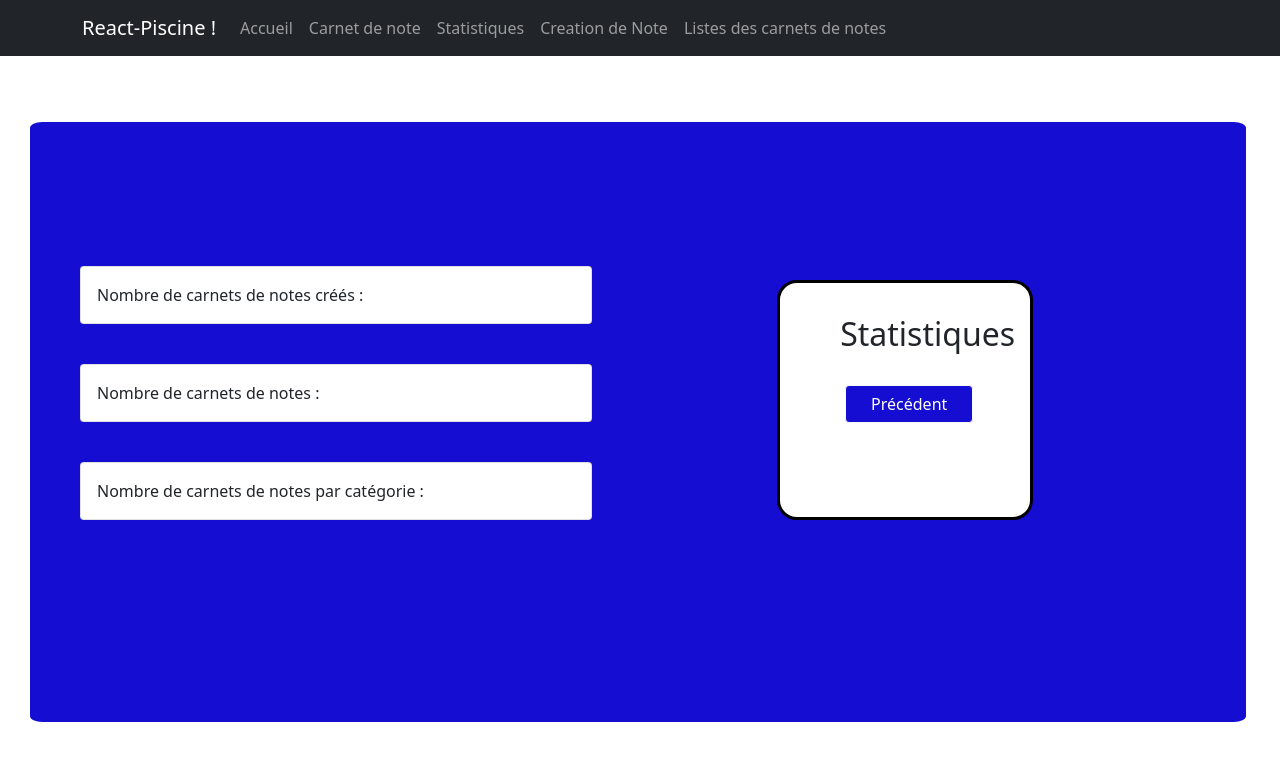
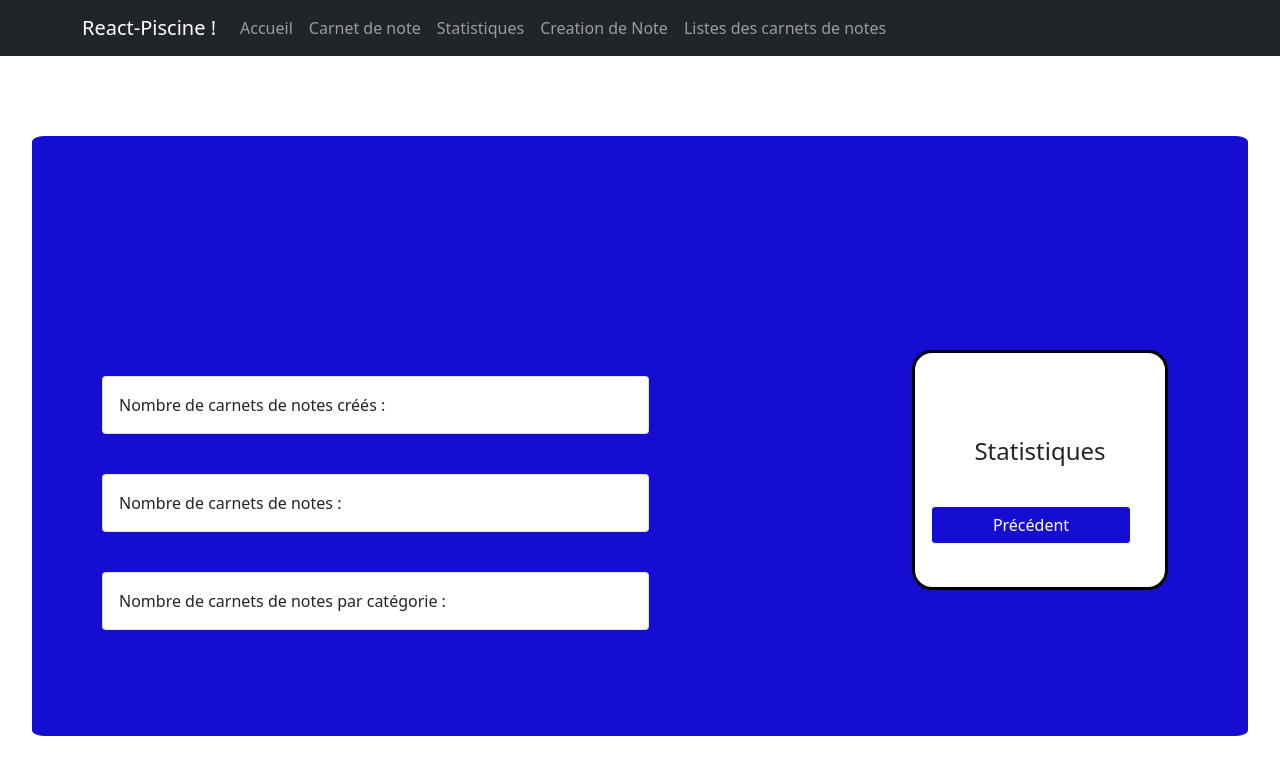
Before and after one commit to rayhad/react-piscine, a React (Create React App) app: page /Statistiques in a window 1280 px wide. Shown: the top 774 px of the page. Built offline with nearby package versions, Linux system fonts and the light colour scheme.

Commit message:
positions sur stats

```diff
--- a/src/pages/CarnetdeNote.jsx
+++ b/src/pages/CarnetdeNote.jsx
@@ -11,7 +11,7 @@ export default function CarnetdeNote(){
         <div>
 
             <div className='Arriere-plan1'>
-                <div className='Titre'>
+                <div className='Titre-Carnet'>
                     <h1>Carnets de notes</h1>
                 </div>
 
--- a/src/style/CarnetNotes.css
+++ b/src/style/CarnetNotes.css
@@ -10,7 +10,7 @@
 }
 
 .Arriere-plan2{
-    width: 50vw;
+  width: 50vw;
   height: 60vh;
   background-color: white;
   border: 3px solid black;
@@ -21,7 +21,7 @@
 }
 
 .buttonCarnet{
-    width: 30vw;
+  width: 30vw;
   height: 10vh;
   border-radius: 10px;
   box-shadow: 12px 12px 2px 1px rgba(0, 0, 255, .2);
@@ -29,3 +29,7 @@
   margin-top:12.5vh;
   margin-left: 10vw;
 }
+
+.Titre-Carnet h1{
+  font-size: 2em;
+}
--- a/src/style/Statistiques.css
+++ b/src/style/Statistiques.css
@@ -1,21 +1,20 @@
 
 .arriere{
-    background-color: rgb(21,14,210
-    );
+    background-color: rgb(21,14,210);
     width: 95vw;
     height: 75vh;
-    margin-left: 30px;
+    margin-left: auto;
+    margin-right: auto;
     border-radius: 1%;
-    transform: translate(0,3.5em);
+    margin-top: 5em;
 }
 
 .card-stat{
     background-color: white;
-    margin: 10px;
     margin-left: 20px ;
-    width: 40vw;
+    width: 45%;
     display: flex;
-    transform : translate(30px, 9em);
+    transform : translate(50px, 15em);
     margin-bottom: 40px;
 }
 
@@ -27,18 +26,20 @@
     border: 3px solid black;
     border-radius: 20px;
     float: right;
-    margin-top: 7vh;
-    margin-right: 1vw;
-    transform: translate(-200px, -12em);
+    margin-top: -5em;
+    margin-right: 5em;
 }
 
 .titre{
-    transform: translate(60px, 1em);
+    margin-top: 3.5em;
+    text-align: center;
+    font-size: 1.5em;
 }
 
 .buttonStatistique{
-    transform: translate(65px, 3.5em);
-    width: 10vw;
+    margin-top: 2em;
+    margin-left: 1em;
+    width: 80%;
     background-color: rgb(21,14,210);
     color: white;
 }
```
